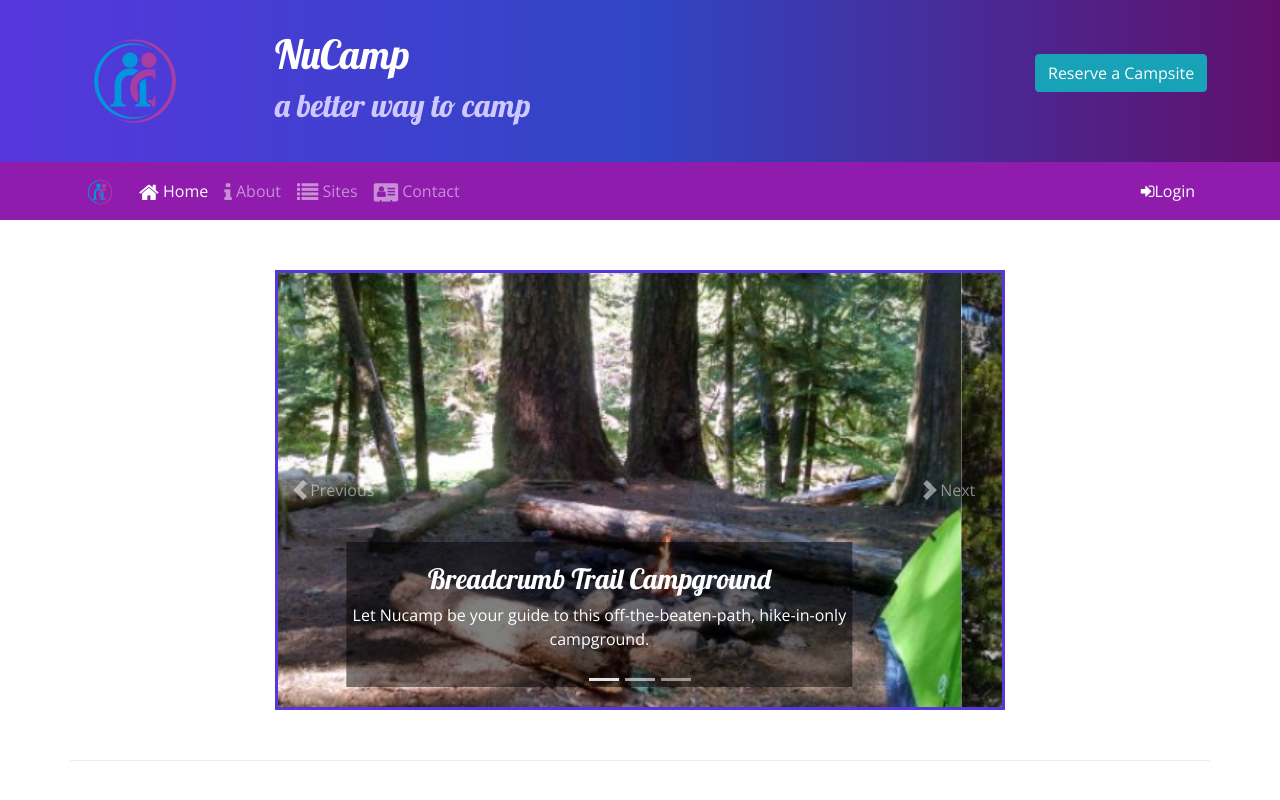
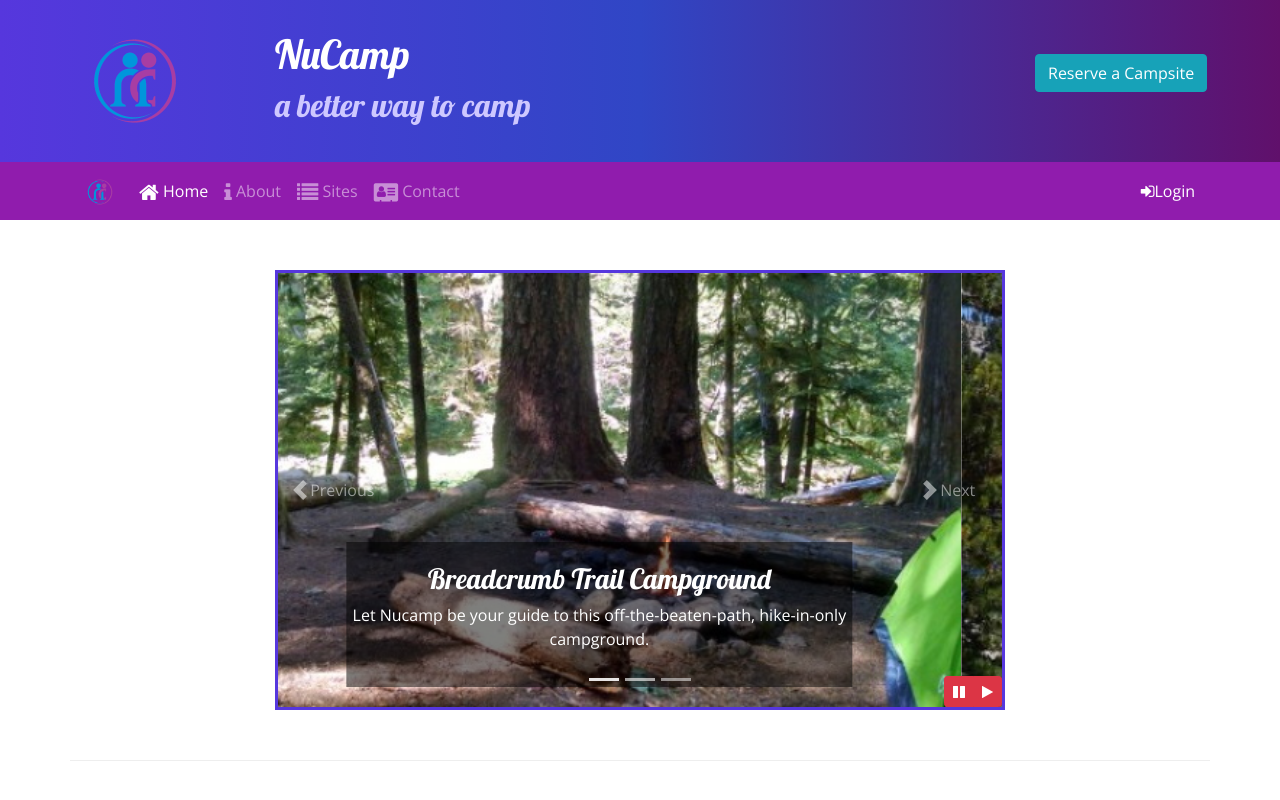
Before and after one commit to jonhernandez91/Nucampsite-review, a website: page index.html in a window 1280 px wide. Shown: the top 800 px of the page. Drawn offline with nearby package versions, Linux system fonts and the light colour scheme.

Commit message:
jQuery and Bootstrap Part 1

```diff
--- a/css/styles.css
+++ b/css/styles.css
@@ -53,3 +53,10 @@ header h2 {
 .carousel {
     border: solid #5637DD
 }
+
+#carouselButton {
+    position: absolute;
+    right: 0;
+    bottom: 0;
+    z-index: 100;
+}
--- a/index.html
+++ b/index.html
@@ -188,6 +188,14 @@
                             <span class="carousel-control-next-icon"></span>
                             <span clas="sr-only">Next</span>
                         </a>
+                        <div class="btn-group" id="carouselButton">
+                            <button class="btn btn-danger btn-sm" id="carouselPause">
+                                <i class="fa fa-pause"></i>
+                            </button>
+                            <button class="btn btn-danger btn-sm" id="carouselPlay">
+                                <i class="fa fa-play"></i>
+                            </button>
+                        </div>
                     </div>
                 </div>
 
@@ -273,5 +281,18 @@
         <script src="node_modules/jquery/dist/jquery.slim.min.js"></script>
         <script src="node_modules/popper.js/dist/umd/popper.min.js"></script>
         <script src="node_modules/bootstrap/dist/js/bootstrap.min.js"></script>
+
+        <script>
+            // $ sign means we are initiating jquery
+            $(function() {
+                $(".carousel").carousel( { interval: 2000 } );
+                $("#carouselPause").click(function(){
+                    $(".carousel").carousel("pause");
+                });
+                $("#carouselPlay").click(function(){
+                    $(".carousel").carousel("cycle");
+                });
+            });
+        </script>
     </body>
 </html>
```
